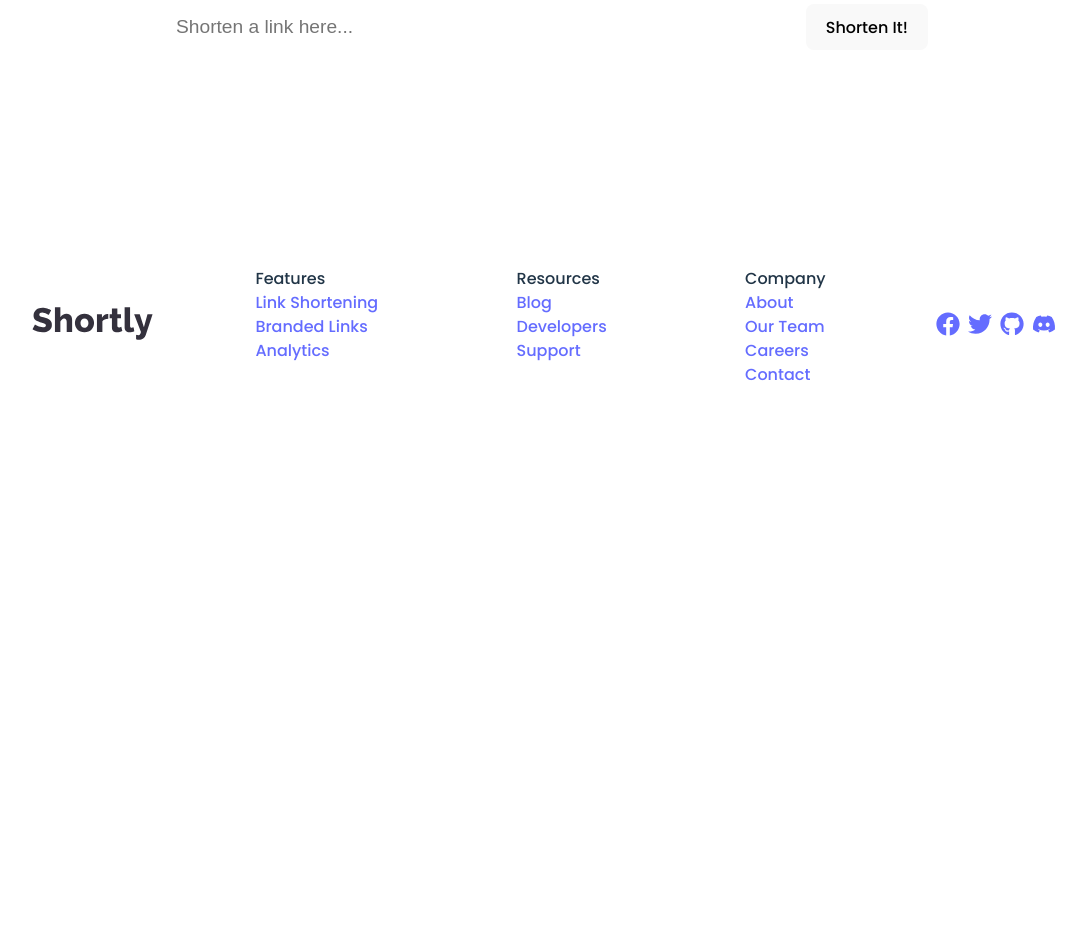
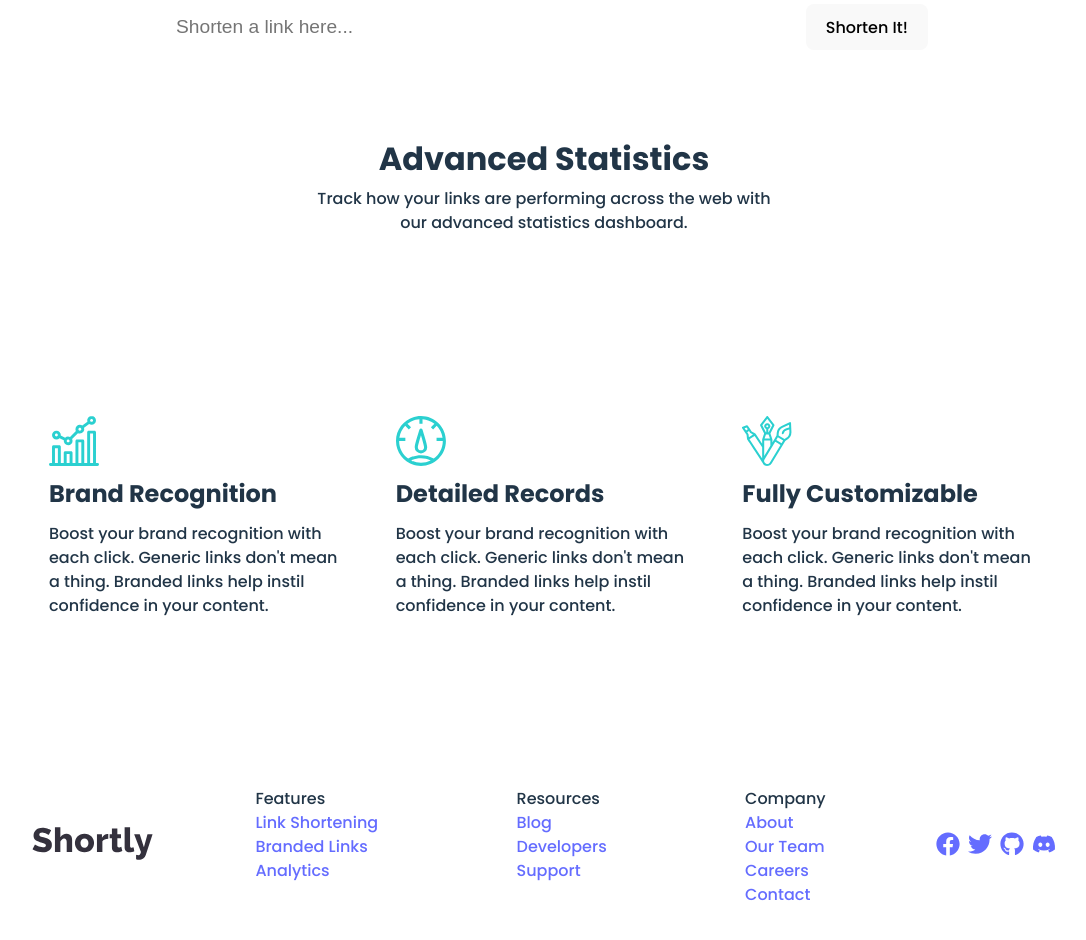
Before and after one commit to AakashSahani/urlshortener, a React (Vite) app in the folder frontend/: page / in a window 1280 px wide. Shown: the part 780-1720 px from the top of the page, without its empty margins (96-1182 px from the left). Before the commit the page ends 1295 px from the top, so only its background shows below. Built offline with nearby package versions, Linux system fonts and the light colour scheme.

Commit message:
Added Features Section

```diff
--- a/frontend/src/App.jsx
+++ b/frontend/src/App.jsx
@@ -2,6 +2,7 @@ import './App.css';
 import Header from './components/Layout/Header/Header';
 import Hero from './components/Hero/Hero';
 import UrlShortener from './components/UrlShortener/UrlShortener';
+import Features from './components/Features/Features';
 import Footer from './components/Layout/Footer/Footer';
 
 function App() {
@@ -9,8 +10,9 @@ function App() {
 		<>
 			<Header />
 			<main>
-				<Hero></Hero>
+				<Hero />
 				<UrlShortener />
+				<Features />
 			</main>
 			<Footer />
 		</>
--- /dev/null
+++ b/frontend/src/components/Features/Features.css
@@ -0,0 +1,50 @@
+.features {
+	flex-direction: column;
+	align-items: center;
+	justify-content: space-between;
+	text-align: center;
+	min-height: 65vh;
+}
+
+.features ul {
+	display: flex;
+	justify-content: space-evenly;
+	margin: 1rem auto;
+}
+
+.features .text h2 {
+	font-size: 2rem;
+	margin: 0.5rem auto;
+}
+
+.features .text p {
+	/* font-size: 1.2rem; */
+	margin: 1rem auto;
+	width: 63%;
+}
+
+.feature {
+	position: relative;
+	display: flex;
+	flex-direction: column;
+	align-items: flex-start;
+	justify-content: space-between;
+	text-align: left;
+	border: 1px solid white;
+	padding: 1rem;
+}
+
+.feature > * {
+	margin: 0.5rem 0;
+}
+
+.feature img {
+	width: 50px;
+	height: 50px;
+}
+
+.features ul {
+	display: grid;
+	grid-template-columns: repeat(3, 1fr);
+	gap: 1rem;
+}
--- /dev/null
+++ b/frontend/src/components/Features/Features.jsx
@@ -0,0 +1,56 @@
+import React from 'react';
+import './Features.css';
+import BrandRecognition from '../../assets/icon-brand-recognition.svg';
+import DetailedRecords from '../../assets/icon-detailed-records.svg';
+import FullyCustomizable from '../../assets/icon-fully-customizable.svg';
+
+function Features() {
+	return (
+		<section className="features">
+			<div className="text">
+				<h2>Advanced Statistics</h2>
+				<p>
+					Track how your links are performing across the web with our advanced
+					statistics dashboard.
+				</p>
+			</div>
+			<ul>
+				<li>
+					<div className="feature">
+						<img src={BrandRecognition} alt="Brand recognition" />
+						<h2>Brand Recognition</h2>
+						<p>
+							Boost your brand recognition with each click. Generic links don't
+							mean a thing. Branded links help instil confidence in your
+							content.
+						</p>
+					</div>
+				</li>
+				<li>
+					<div className="feature">
+						<img src={DetailedRecords} alt="Detailed Records" />
+						<h2>Detailed Records</h2>
+						<p>
+							Boost your brand recognition with each click. Generic links don't
+							mean a thing. Branded links help instil confidence in your
+							content.
+						</p>
+					</div>
+				</li>
+				<li>
+					<div className="feature">
+						<img src={FullyCustomizable} alt="Fully Customizable" />
+						<h2>Fully Customizable</h2>
+						<p>
+							Boost your brand recognition with each click. Generic links don't
+							mean a thing. Branded links help instil confidence in your
+							content.
+						</p>
+					</div>
+				</li>
+			</ul>
+		</section>
+	);
+}
+
+export default Features;
--- a/frontend/src/components/Hero/Hero.jsx
+++ b/frontend/src/components/Hero/Hero.jsx
@@ -1,11 +1,10 @@
 import React from 'react';
 import './Hero.css';
-import Card from '../Layout/Card/Card';
 import Working from '../../assets/illustration-working.svg';
 
 function Hero() {
 	return (
-		<Card>
+		<section>
 			<div className="hero-text">
 				<h1>More than just shorter links</h1>
 				<p>
@@ -17,7 +16,7 @@ function Hero() {
 			<div className="hero-img">
 				<img src={Working} alt="Illustration of a working person" />
 			</div>
-		</Card>
+		</section>
 	);
 }
 
--- a/frontend/src/components/Layout/Card/Card.css
+++ /dev/null
@@ -1,5 +0,0 @@
-section {
-	display: flex;
-	padding: 0 10%;
-	justify-content: center;
-}
--- a/frontend/src/components/Layout/Card/Card.jsx
+++ /dev/null
@@ -1,8 +0,0 @@
-import React from 'react';
-import './Card.css';
-
-function Card({ children }) {
-	return <section>{children}</section>;
-}
-
-export default Card;
--- a/frontend/src/index.css
+++ b/frontend/src/index.css
@@ -27,6 +27,11 @@
 	display: flex;
 	flex-direction: column;
 	overflow-x: hidden;
+}
+
+section {
+	display: flex;
+	padding: 0 10%;
 }
 
 a {
```
